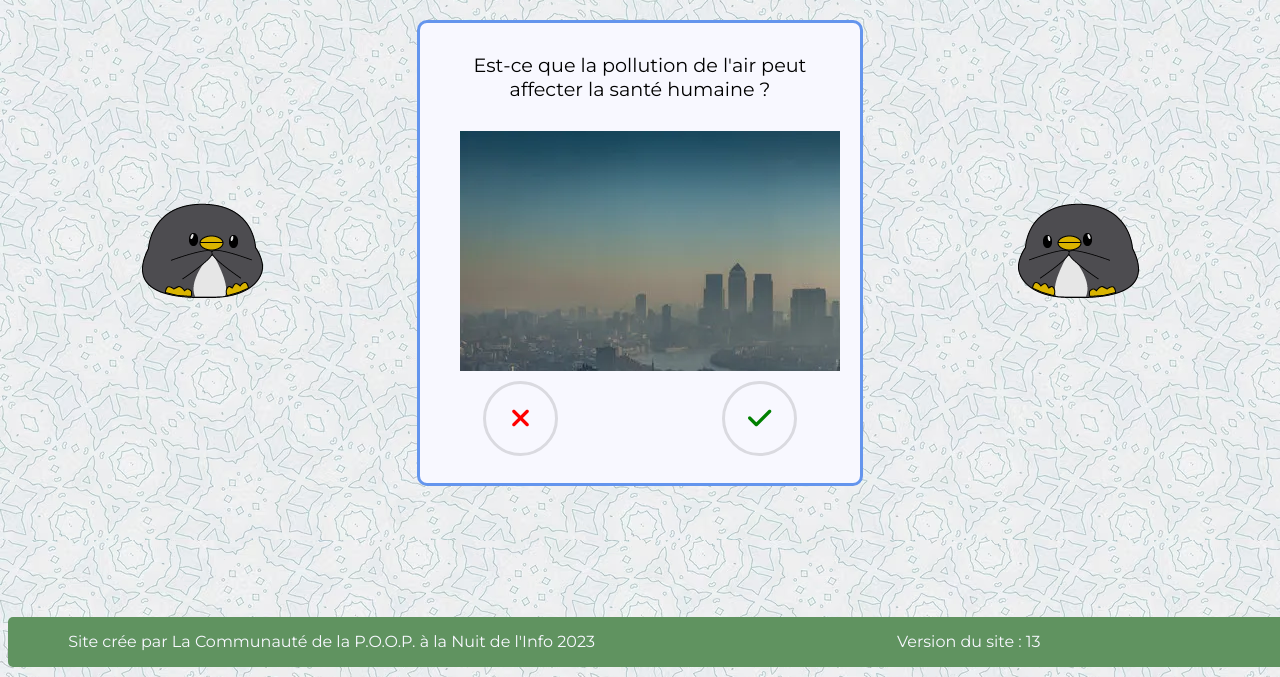
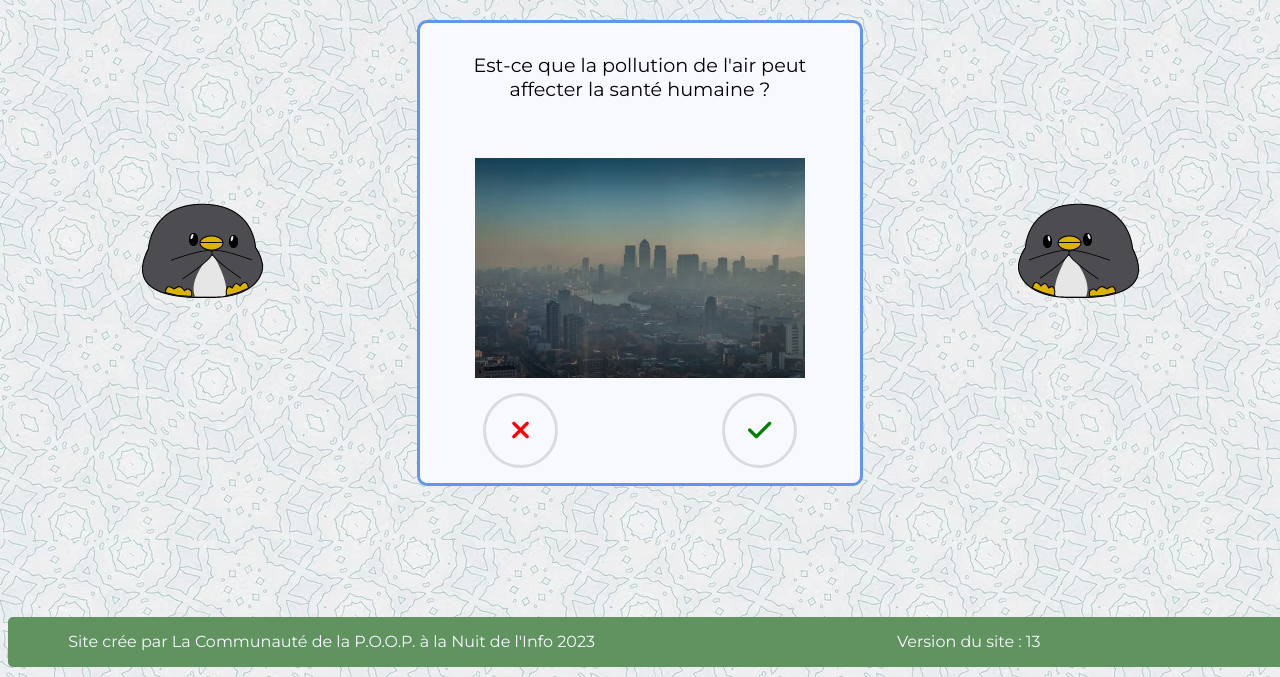
Before and after one commit to AuriLeBG/Communaut-DeLaPOOP, a PHP site: page /pages/home.php in a window 1280 px wide. Shown: the part 123-800 px from the top of the page. Run offline with PHP 8.4, Linux system fonts and the light colour scheme; some libraries are stand-ins or nearby versions.

Commit message:
css amend

```diff
--- a/css/style.css
+++ b/css/style.css
@@ -117,26 +117,34 @@ footer {
 }
 
 #image{
-    max-width: 400px;
-    max-height: 220px;
+    display: flex;
+    justify-content: center;
+}
+
+#card_image{
+    height: 220px;
+    max-width: 90%;
+    margin: 5px;
+    z-index: 0;
     overflow: hidden;
     object-fit: cover;
-    object-position: center;
-    padding: 10px;
 }
 
 #divButtons{
     vertical-align: bottom;
 }
 
-#details, #image{
-    padding: 20px;
+#details{
     width: auto;
     height: 220px;
 }
+#details{
+    padding: 20px;
+}
 
 #title{
-    padding: 10px;
+    height: 90px;
+    margin: 10px;
 }
 
 #answer{
```
